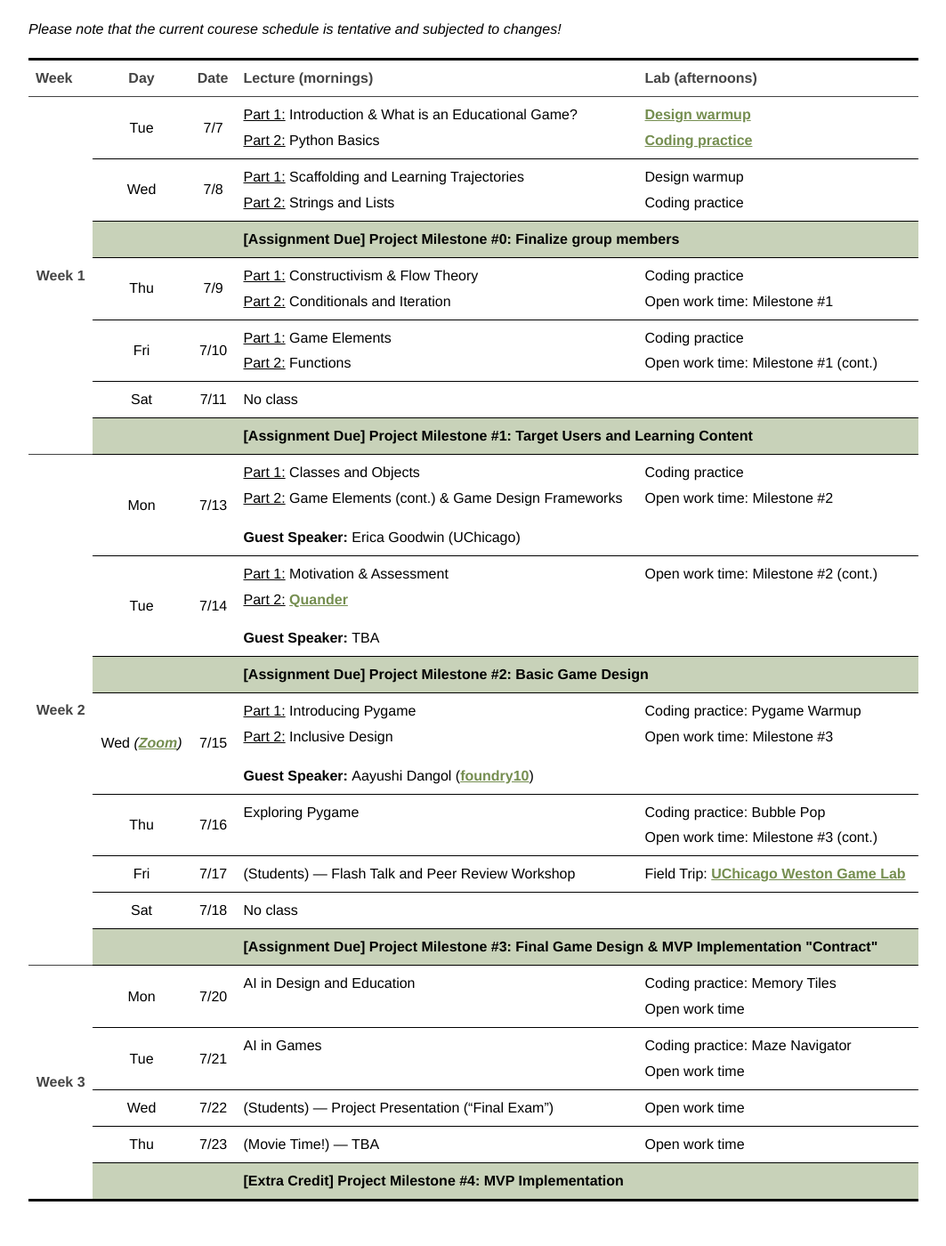
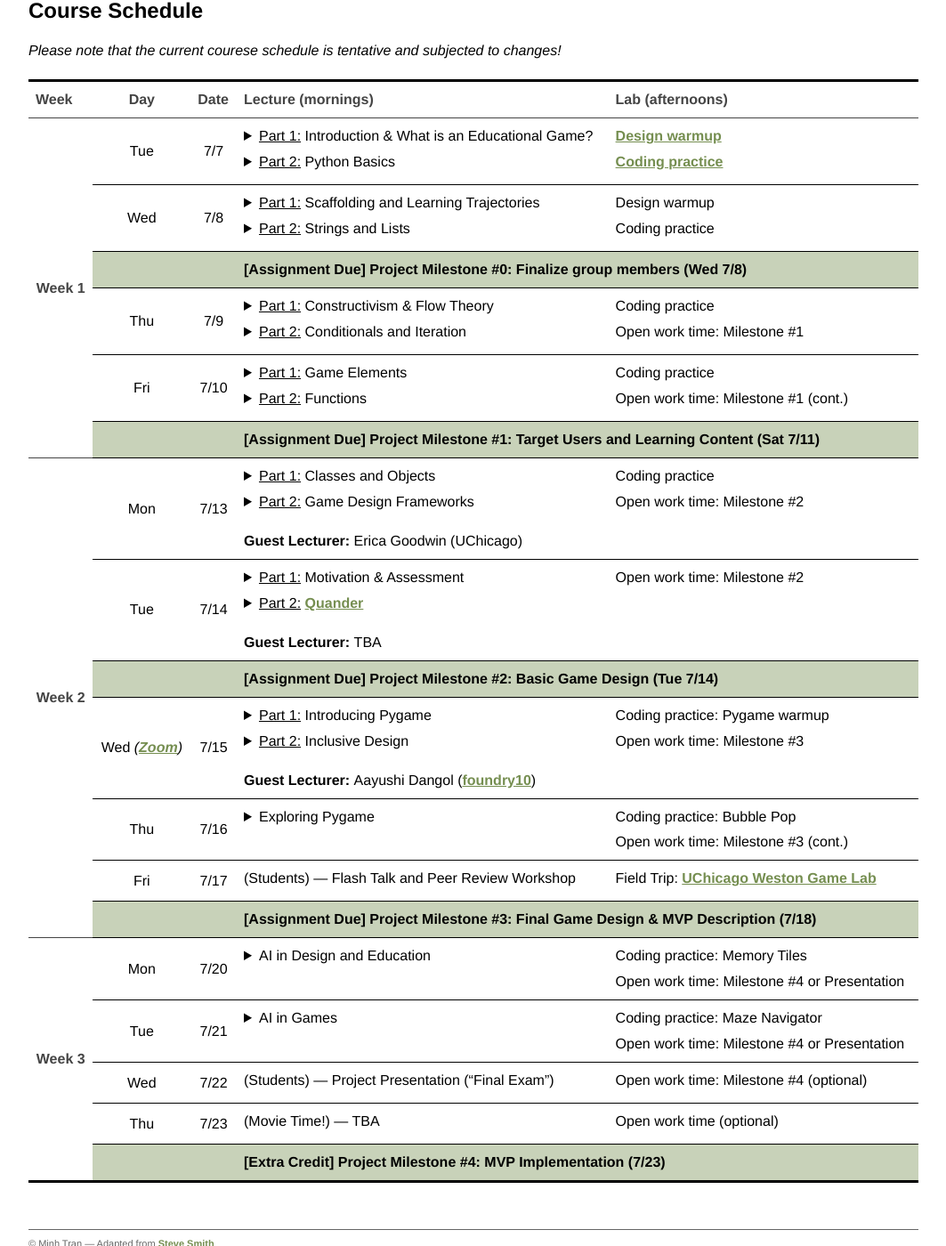
Before and after one commit to ngminhtran/ngminhtran.github.io, a Jekyll site: the page built from teaching/cgl/syllabus.md, in a window 1280 px wide and 1400 px high, scrolled down 3302 px. Shown: the whole window at 89% size, without its empty margins (108-1171 px from the left). Built offline with Jekyll 4.4.1, drawn with Linux system fonts in a browser that asks for light colours; some of the changed text lies outside the part shown.

Commit message:
updated schedule format, minor changes in syllabus

```diff
--- a/_data/cgl_schedule.yml
+++ b/_data/cgl_schedule.yml
@@ -2,83 +2,114 @@
   days:
     - day: "Tue"
       date: "7/7"
-      lecture: "Part 1: Introduction & What is an Educational Game?; Part 2:  Python Basics"
-      lab: "[Design warmup](/assets/courses/csmc19929/design_mythical_users.pdf); [Coding practice](/assets/courses/csmc19929/1basics.zip)"
+      lectures:
+        - title: "Part 1: Introduction & What is an Educational Game?"
+          # slides: ""
+          reading: ""
+        - title: "Part 2: Python Basics"
+          # slides: ""
+      lab: "[Design warmup](/assets/courses/csmc19929/design_mythical_users.pdf){:target='_blank'}; [Coding practice](/assets/courses/csmc19929/1basics.zip)"
+
     - day: "Wed"
       date: "7/8"
-      lecture: "Part 1: Scaffolding and Learning Trajectories; Part 2: Strings and Lists"
-      # lab: "Design warmup; [Coding practice](/assets/courses/csmc19929/2strings_lists.zip)"
+      lectures:
+        - title: "Part 1: Scaffolding and Learning Trajectories"
+          reading:
+            - title: "V1"
+              url: "https://www.youtube.com/watch?v=y3HOLXdvtaE"
+            - title: "R1"
+              url: "https://dl.acm.org/doi/pdf/10.1145/3287324.3287396"
+              note: "(abstract, intro, related work, Fig. 1)"
+            - title: "I1"
+              url: "http://everydaycomputing.org/tools/trajectory/ahZzfmV2ZXJ5ZGF5Y29tcHV0aW5nb3JncjELEgpUcmFqZWN0b3J5IgpUUkFKRUNUT1JZDAsSClRyYWplY3RvcnkYgICAgKCOgQoM/visualization/"
+        - title: "Part 2: Strings and Lists"
+          # slides: ""
       lab: "Design warmup; Coding practice"
-      assignment: "Project Milestone #0: Finalize group members"
+      assignment: "Project Milestone #0: Finalize group members (Wed 7/8)"
+
     - day: "Thu"
       date: "7/9"
-      lecture: "Part 1: Constructivism & Flow Theory; Part 2: Conditionals and Iteration"
-      # lab: "[Coding practice](/assets/courses/csmc19929/3conditionals_iterations.zip); Open work time: Milestone #1"
+      lectures:
+        - title: "Part 1: Constructivism & Flow Theory"
+        - title: "Part 2: Conditionals and Iteration"
       lab: "Coding practice; Open work time: Milestone #1"
+
     - day: "Fri"
       date: "7/10"
-      lecture: "Part 1: Game Elements; Part 2: Functions"
-      # lab: "[Coding practice](/assets/courses/csmc19929/4functions.zip); Open work time: Milestone #1 (cont.)"
+      lectures:
+        - title: "Part 1: Game Elements"
+        - title: "Part 2: Functions"
       lab: "Coding practice; Open work time: Milestone #1 (cont.)"
-    - day: "Sat"
-      date: "7/11"
-      lecture: "No class"
-      assignment: "Project Milestone #1: Target Users and Learning Content"
+      assignment: "Project Milestone #1: Target Users and Learning Content (Sat 7/11)"
 
 - week: "Week 2"
   days:
     - day: "Mon"
       date: "7/13"
-      lecture: "Part 1: Classes and Objects; Part 2: Game Elements (cont.) & Game Design Frameworks"
+      lectures:
+        - title: "Part 1: Classes and Objects"
+        - title: "Part 2: Game Design Frameworks"
       guest-speaker: "Erica Goodwin (UChicago)"
       # lab: "[Coding practice](/assets/courses/csmc19929/5oop.zip); Open work time: Milestone #2"
       lab: "Coding practice; Open work time: Milestone #2"
+
     - day: "Tue"
       date: "7/14"
-      lecture: "Part 1: Motivation & Assessment; Part 2: [Quander](https://www.canonlab.org/quander)"
+      lectures:
+        - title: "Part 1: Motivation & Assessment"
+        - title: "Part 2: [Quander](https://www.canonlab.org/quander)"
       guest-speaker: "TBA"
-      lab: "Open work time:  Milestone #2 (cont.)"
-      assignment: "Project Milestone #2: Basic Game Design"
+      lab: "Open work time:  Milestone #2"
+      assignment: "Project Milestone #2: Basic Game Design (Tue 7/14)"
+
     - day: "Wed"
       date: "7/15"
       zoom: true
-      lecture: "Part 1: Introducing Pygame; Part 2: Inclusive Design"
+      lectures:
+        - title: "Part 1: Introducing Pygame"
+        - title: "Part 2: Inclusive Design"
       guest-speaker: "Aayushi Dangol ([foundry10](https://www.foundry10.org/))"
-      # lab: "[Coding practice](/assets/courses/csmc19929/7pygame.zip): Pygame Warmup; Open work time: Milestone #3"
-      lab: "Coding practice: Pygame Warmup; Open work time: Milestone #3"
+      # lab: "[Coding practice](/assets/courses/csmc19929/7pygame.zip): Pygame warmup; Open work time: Milestone #3"
+      lab: "Coding practice: Pygame warmup; Open work time: Milestone #3"
+
     - day: "Thu"
       date: "7/16"
-      lecture: "Exploring Pygame"
-      # lab: "[Coding practice](/assets/courses/csmc19929/7pygame.zip): Bubble Pop; Open work time: Milestone #3 (cont.)"
+      # lecture: "Exploring Pygame" # non-collapsable lecture title
+      lectures:
+        - title: "Exploring Pygame"
+      # lab: "[Coding practice](/assets/courses/csmc19929/7pygame.zip): Bubble Pop; Open work time: Milestone #3"
       lab: "Coding practice: Bubble Pop; Open work time: Milestone #3 (cont.)"
+
     - day: "Fri"
       date: "7/17"
       lecture: "(Students) --- Flash Talk and Peer Review Workshop"
       lab: "Field Trip: [UChicago Weston Game Lab](https://www.logancenter.uchicago.edu/mediaartsdesign/wgl)"
-    - day: "Sat"
-      date: "7/18"
-      lecture: "No class"
-      assignment: "Project Milestone #3: Final Game Design & MVP Implementation \"Contract\""
+      assignment: "Project Milestone #3: Final Game Design & MVP Description (7/18)"
 
 
 - week: "Week 3"
   days:
     - day: "Mon"
       date: "7/20"
-      lecture: "AI in Design and Education"
+      lectures:
+        - title: "AI in Design and Education"
       # lab: "[Coding practice](/assets/courses/csmc19929/7pygame.zip): Memory Tiles; Open work time"
-      lab: "Coding practice: Memory Tiles; Open work time"
+      lab: "Coding practice: Memory Tiles; Open work time: Milestone #4 or Presentation"
+
     - day: "Tue"
       date: "7/21"
-      lecture: "AI in Games"
+      lectures:
+        - title: "AI in Games"
       # lab: "[Coding practice](/assets/courses/csmc19929/7pygame.zip): Maze Navigator; Open work time"
-      lab: "Coding practice: Maze Navigator; Open work time"
+      lab: "Coding practice: Maze Navigator; Open work time: Milestone #4 or Presentation"
+
     - day: "Wed"
       date: "7/22"
       lecture: "(Students) --- Project Presentation (\"Final Exam\")"
-      lab: "Open work time"
+      lab: "Open work time: Milestone #4 (optional)"
+
     - day: "Thu"
       date: "7/23"
       lecture: "(Movie Time!) --- TBA"
-      lab: "Open work time"
-      extra_credit: "Project Milestone #4: MVP Implementation"
+      lab: "Open work time (optional)"
+      extra_credit: "Project Milestone #4: MVP Implementation (7/23)"
--- a/_includes/cgl_schedule.html
+++ b/_includes/cgl_schedule.html
@@ -25,33 +25,54 @@
           <td class="day-cell">{{ day.day }}{% if day.zoom %} <em>(<a href="TBD">Zoom</a>)</em>{% endif %}</td>
           <td class="date-cell">{{ day.date }}</td>
           <td class="lecture-cell">
-            {% assign normalized_lecture = day.lecture | replace: "; ", "|||" %}
-            {% assign lecture_parts = normalized_lecture | split: "|||" %}
-            {% if lecture_parts.size > 1 %}
-              {% for part in lecture_parts %}
-                {% assign part_segments = part | split: ": " %}
-                {% assign part_label = part_segments | first %}
-                {% if part_label contains "Part" %}
-                  {% assign part_content = part_segments | slice: 1, 99 | join: ": " %}
-                  <div><u>{{ part_label }}:</u> {{ part_content | markdownify | remove: '<p>' | remove: '</p>' | strip }}</div>
-                {% else %}
-                  <div>{{ part | markdownify | remove: '<p>' | remove: '</p>' | strip }}</div>
-                {% endif %}
+
+            {% if day.lectures %}
+              {% for part in day.lectures %}
+                <details style="margin-bottom: 5px;">
+                  <summary style="cursor: pointer;">
+                    {% assign title_segments = part.title | split: ": " %}
+                    {% assign title_label = title_segments | first %}
+
+                    {% if title_label contains "Part" %}
+                      {% assign title_content = title_segments | slice: 1, 99 | join: ": " %}
+                      <u>{{ title_label }}:</u> {{ title_content | markdownify | remove: '<p>' | remove: '</p>' | strip }}
+                    {% else %}
+                      {{ part.title | markdownify | remove: '<p>' | remove: '</p>' | strip }}
+                    {% endif %}
+                  </summary>
+
+                  <div style="padding-left: 20px; font-size: 0.9em; margin-top: 5px;">
+                    {% if part.slides %}
+                      <div><a href="{{ part.slide }}" target="_blank">slides</a></div>
+                    {% endif %}
+                    {% if part.reading %}
+                      <div>reading:
+                        {% if part.reading == "" %}
+                          N/A
+                        {% else %}
+                          {% for item in part.reading %}
+                            <a href="{{ item.url }}" target="_blank">{{ item.title }}</a>{% if item.note %} {{ item.note }}{% endif %}{% unless forloop.last %}, {% endunless %}
+                          {% endfor %}
+                        {% endif %}
+                      </div>
+                    {% endif %}
+                    {% if part.slides == nil and part.reading == nil %}
+                      <div style="color: #666; font-style: italic;">Materials TBA</div>
+                    {% endif %}
+                  </div>
+                </details>
               {% endfor %}
+            {% elsif day.lecture_note %}
+              <div style="margin-bottom: 5px;">{{ day.lecture_note | markdownify | remove: '<p>' | remove: '</p>' | strip }}</div>
+            {% elsif day.lecture %}
+              <div style="margin-bottom: 5px;">{{ day.lecture | markdownify | remove: '<p>' | remove: '</p>' | strip }}</div>
+            {% endif %}
+
             {% if day.guest-speaker %}
               <div style="height:10px; width:100%; clear:both;"></div>
-              <div><span style="font-weight:bold;">Guest Speaker: </span>{{ day.guest-speaker | markdownify | remove: '<p>' | remove: '</p>' | strip }}</div>
+              <div><span style="font-weight:bold;">Guest Lecturer: </span>{{ day.guest-speaker | markdownify | remove: '<p>' | remove: '</p>' | strip }}</div>
             {% endif %}
-            {% else %}
-              {% assign single_segments = lecture_parts | first | split: ": " %}
-              {% assign single_label = single_segments | first %}
-              {% if single_label contains "Part" %}
-                {% assign single_content = single_segments | slice: 1, 99 | join: ": " %}
-                <div><u>{{ single_label }}:</u> {{ single_content | markdownify | remove: '<p>' | remove: '</p>' | strip }}</div>
-              {% else %}
-                {{ day.lecture | markdownify | remove: '<p>' | remove: '</p>' | strip }}
-              {% endif %}
-            {% endif %}
+
           </td>
           <td class="lab-cell">
             {% assign lab_parts = day.lab | split: "; " %}
--- a/teaching/cgl/syllabus.md
+++ b/teaching/cgl/syllabus.md
@@ -74,17 +74,18 @@
 
 * **In-class participation -- 20%**
 
-* **Individual "homework" -- 20%**
-  * pre-class reading assignments 10%
-  * in-lab programming exercises 10%
+* **Individual "homework" assignments -- 20%**
+  * pre-lecture reading responses 10%
+  * in-lab coding/design exercises 10%
 * **Game design group project -- 60%**
-  * milestones 45% (15% each)
+  * milestones 42% (14% each)
   * flash talk 5%
-  * final presentation 10% (avg. score)
-* (Extra credit) MVP implementation -- up to 5%
+  * final presentation 10%
+  * peer evaluation 3%
+* **(Extra credit) MVP implementation -- up to 5%**
 
 
-This course is graded on a beneficial curve. You are guaranteed not to get lower than straight scale (A\>=93%, A- (90-\>93), B+ (97-\>90), etc.). The lowest 2 in-class participation scores and reading scores will be dropped.
+This course is graded on a beneficial curve. You are guaranteed not to get lower than straight scale (A\>=93%, A- (90-\>93), B+ (97-\>90), etc.). The lowest coding exercise score will be dropped.
 
 ***Important Note:** Due to the group project, a student's final grade in the course can be no more than one letter grade higher than their performance on individually graded portions. For example, if a student has a C on individually-graded aspects of the course, then they are eligible to earn no better than a B when taking into account the group project.*
 
```
Also changed, not shown: other parts of teaching/cgl/syllabus.md (+2 -2 lines), 2 other files.
